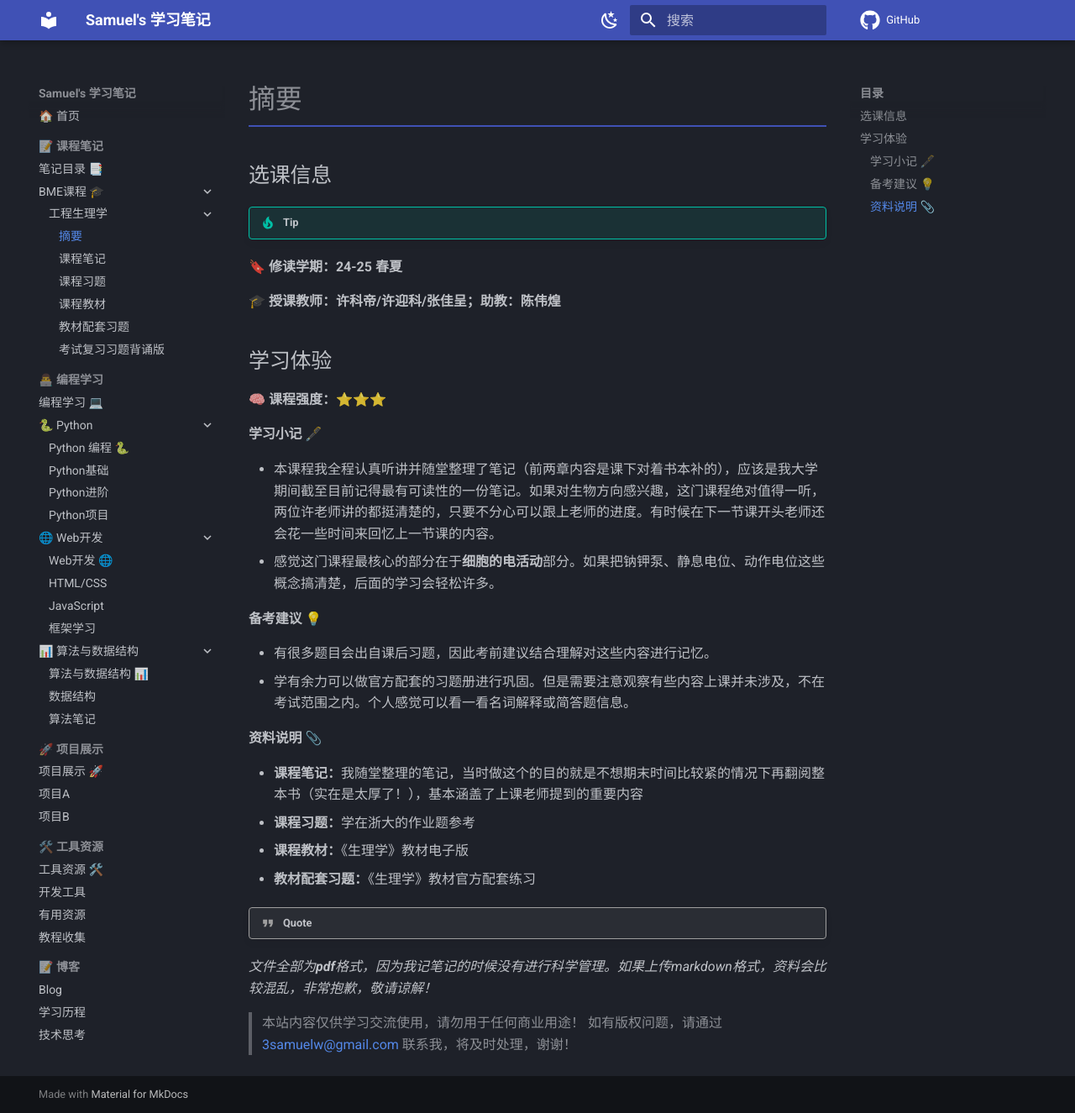
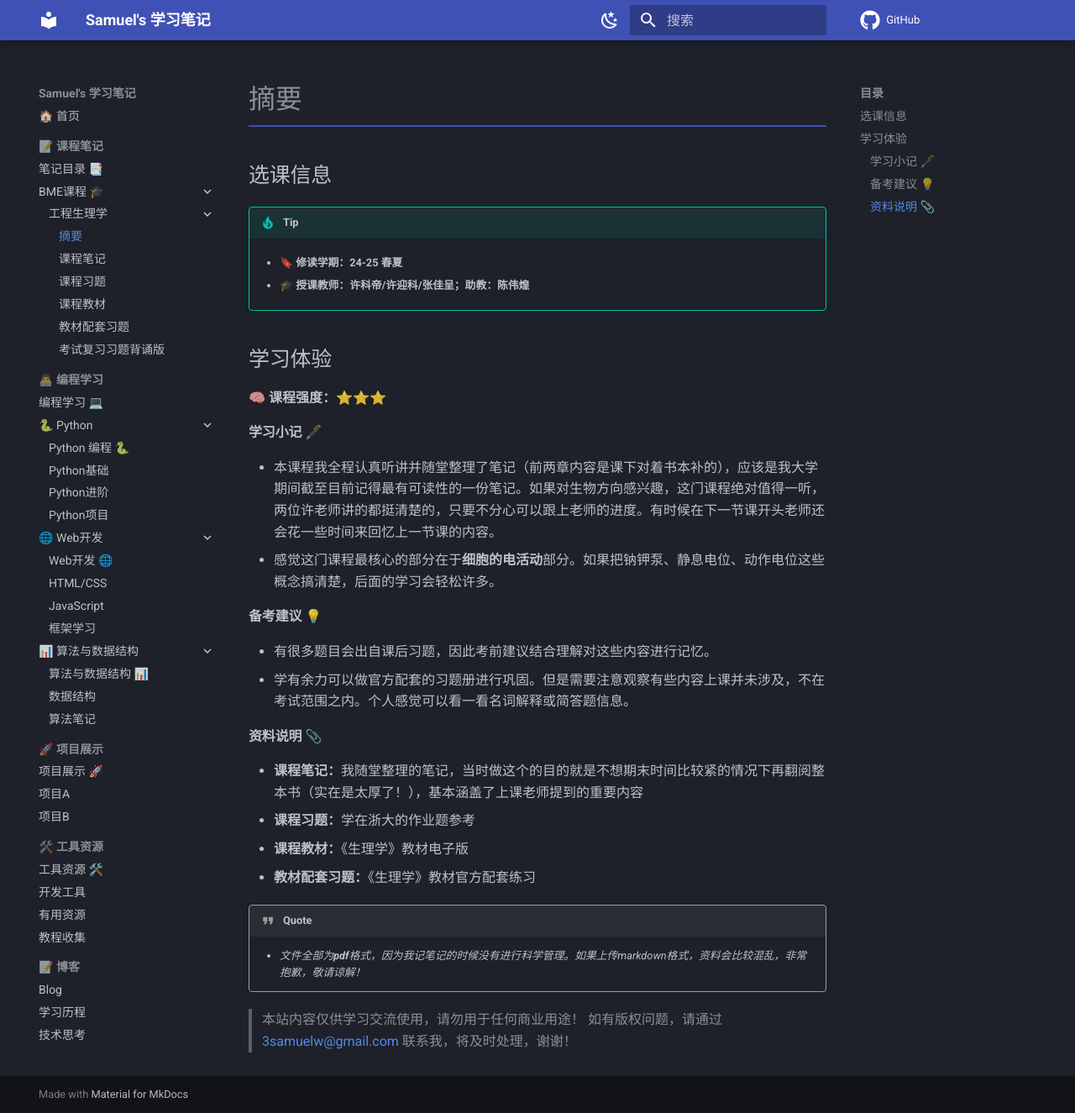
Before and after one commit to 3SamuelW/note, an MkDocs documentation site: the page built from docs/notes/bme/engineering-physiology/index.md, in a window 1280 px wide and 1325 px high. Shown: the whole window at 84% size. Built offline with MkDocs 1.6.1 and Material for MkDocs 9.7.7, drawn with Linux system fonts in a browser that asks for light colours; comment, search, counter and statistics services are not loaded.

Commit message:
更新：工程生理学文档更新2.1

```diff
--- a/docs/notes/bme/engineering-physiology/index.md
+++ b/docs/notes/bme/engineering-physiology/index.md
@@ -4,9 +4,9 @@
 
 !!! tip
 
-🔖 **修读学期：24-25 春夏**
+	- 🔖 **修读学期：24-25 春夏**
 
-🎓 **授课教师：许科帝/许迎科/张佳呈；助教：陈伟煌**
+	- 🎓 **授课教师：许科帝/许迎科/张佳呈；助教：陈伟煌**
 
 ## 学习体验
 
@@ -30,8 +30,7 @@
 - **教材配套习题：**《生理学》教材官方配套练习
 
 !!! quote 说明
-
-*文件全部为**pdf**格式，因为我记笔记的时候没有进行科学管理。如果上传markdown格式，资料会比较混乱，非常抱歉，敬请谅解！*
+	- *文件全部为**pdf**格式，因为我记笔记的时候没有进行科学管理。如果上传markdown格式，资料会比较混乱，非常抱歉，敬请谅解！*
 
 > 本站内容仅供学习交流使用，请勿用于任何商业用途！
 > 如有版权问题，请通过 [3samuelw@gmail.com](mailto:3samuelw@gmail.com) 联系我，将及时处理，谢谢！
```
